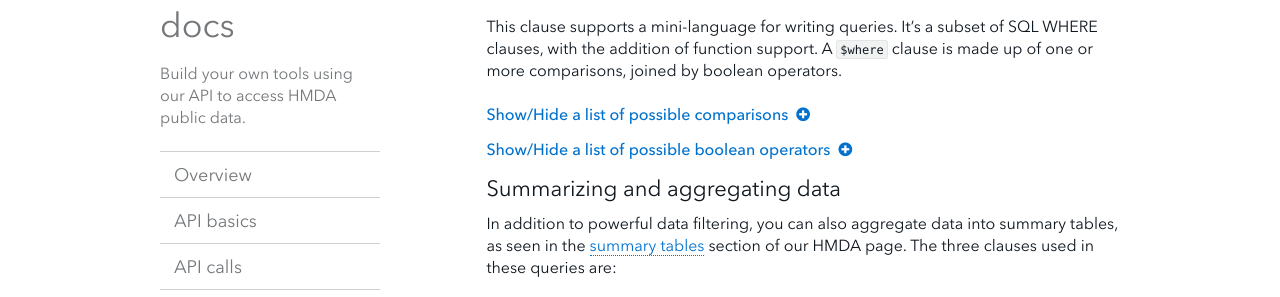
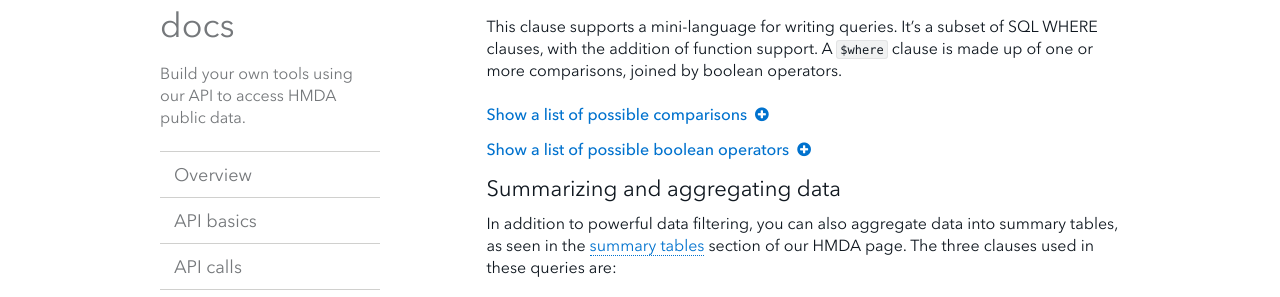
Before and after one commit to cfpb/api, a Jekyll site: the page built from queries.md, in a window 1280 px wide and 1400 px high, scrolled down 1088 px. Shown: the part 153-450 px from the top of the window. Built offline with Jekyll 4.4.1, drawn with Linux system fonts in a browser that asks for light colours; Markdown is read by kramdown in place of the engine named in the settings.

Commit message:
expandable cold state says show and active state says hide, minicon directly to the right of the text per #10

```diff
--- a/queries.md
+++ b/queries.md
@@ -66,7 +66,7 @@
 
 <div class="expandable expandable">
     <header class="expandable-header">
-        <h4>Show/Hide a list of possible comparisons</h4><a class="expandable-button" href="#"><span class="expandable-text"></span></a>
+        <span class="expandable-text">Show</span><h4> a list of possible comparisons</h4><a class="expandable-button" href="#"> </a>
     </header>
 
 <div class="expandable-content expandable-hidden" style="display:none;">
@@ -138,7 +138,7 @@
 
 <div class="expandable expandable">
     <header class="expandable-header">
-        <h4>Show/Hide a list of possible boolean operators</h4><a class="expandable-button" href="#"><span class="expandable-text"></span></a>
+        <span class="expandable-text">Show</span><h4> a list of possible boolean operators</h4><a class="expandable-button" href="#"> </a>
     </header>
 
 <div class="expandable-content expandable-hidden" style="display:none;">
--- a/static/css/style.css
+++ b/static/css/style.css
@@ -868,6 +868,7 @@
 
 .expandable {
   margin-bottom: 5px;
+  font-family: "Avenir Next Medium", Arial, sans-serif;
 }
 
 .expandable a {
@@ -899,7 +900,6 @@
 }
 
 .expandable-button {
-  /* float: left; */
   font-size: 1em;
   line-height: 1.25em;
 }
@@ -913,7 +913,6 @@
   content: "\f055";
   margin-left: 8px;
   line-height: 1.25em;
-  /* float: left; */
 }
 
 .open .expandable-button:before {
--- a/static/js/expandables.js
+++ b/static/js/expandables.js
@@ -11,7 +11,7 @@
       section.toggleClass('open');
       header.next('.expandable-content').slideToggle();
       button.toggleClass('open');
-      buttonText.html(section.hasClass('open') ? '' : '');
+      buttonText.html(section.hasClass('open') ? 'Hide' : 'Show');
     });
   }
 
```
